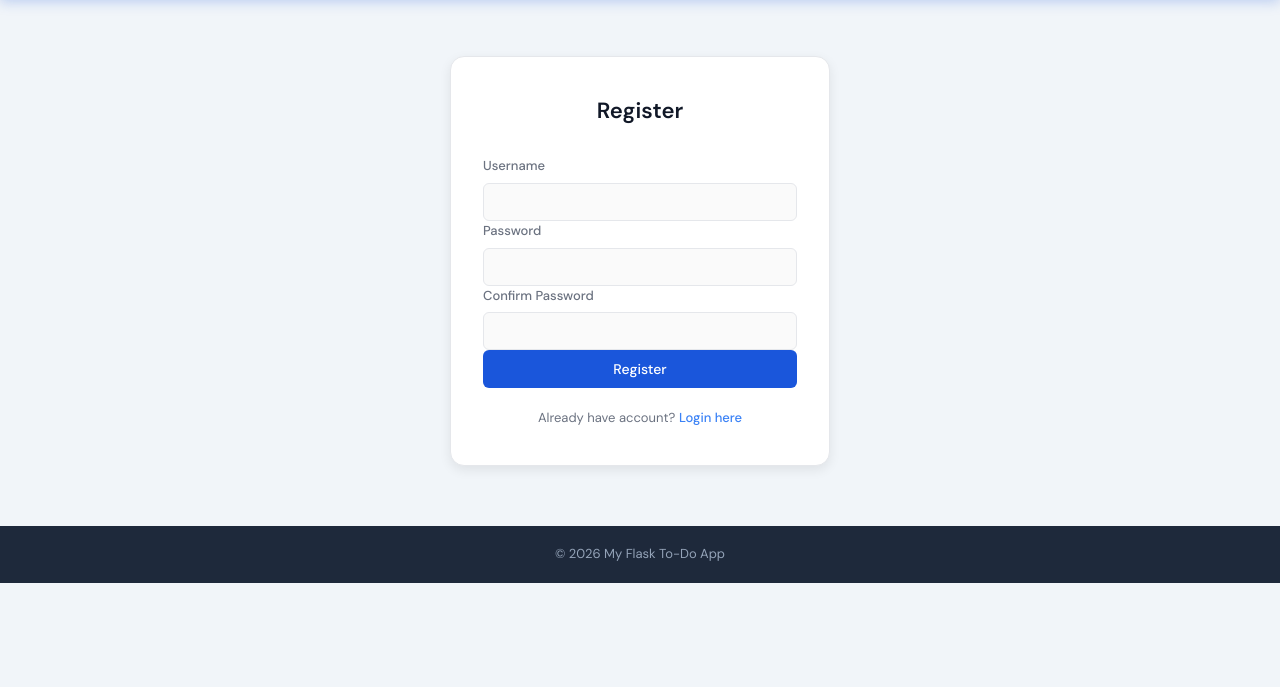
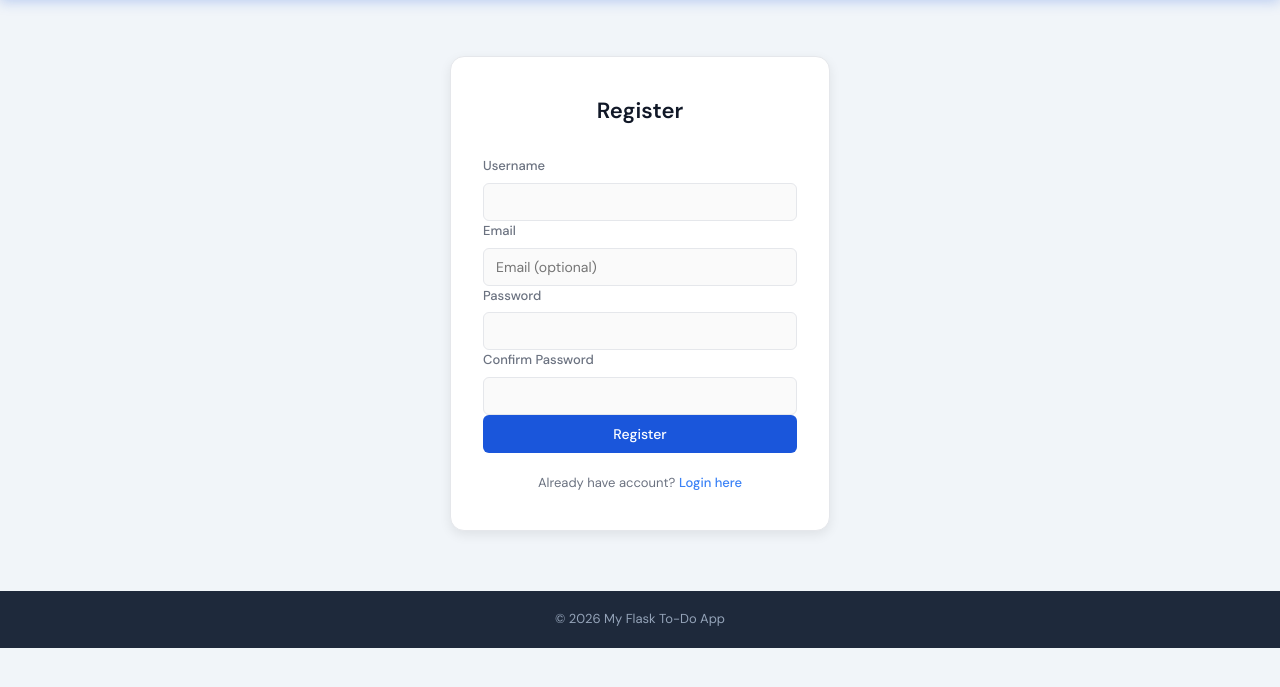
Before and after one commit to vishalrajput74/flask-todo-app, a Flask app: page /register in a window 1280 px wide. Shown: the part 65-752 px from the top of the page. Run offline with Flask 3, Linux system fonts and the light colour scheme; parts of the project's set-up code (start-up, migrations or seed data) failed here and were passed over.

Commit message:
add email field to user model and register form

```diff
--- a/app/forms.py
+++ b/app/forms.py
@@ -3,7 +3,7 @@ from datetime import date
 from flask_wtf import FlaskForm
 from wtforms import StringField, PasswordField, SubmitField
 from wtforms.fields import DateField
-from wtforms.validators import DataRequired, Length, EqualTo, ValidationError,Optional
+from wtforms.validators import DataRequired, Length, EqualTo, ValidationError,Optional,Email
 from app.models import User
 from wtforms import BooleanField
 
@@ -24,6 +24,10 @@ class RegisterForm(FlaskForm):
         DataRequired(),
         Length(min=3, max=20)
     ])
+    email = StringField('Email', validators=[
+        Optional(),
+        Email(message='Valid email daalo')
+        ])
     password = PasswordField('Password', validators=[
         DataRequired(),
         Length(min=6)
--- a/app/models.py
+++ b/app/models.py
@@ -6,6 +6,7 @@ class User(db.Model):
     id = db.Column(db.Integer, primary_key=True)
     username = db.Column(db.String(100), unique=True, nullable=False)
     password = db.Column(db.String(255), nullable=False)
+    email = db.Column(db.String(120), unique=True, nullable=True)
 
     # relation
     tasks = db.relationship('Task', backref='user', lazy=True)
--- a/app/routes/auth.py
+++ b/app/routes/auth.py
@@ -62,7 +62,8 @@ def register():
         # Create new user
         new_user = User(
             username=form.username.data,
-            password=hashed_password
+            password=hashed_password,
+            email=form.email.data or None
 
             # password=form.password.data
         )
--- a/app/templates/register.html
+++ b/app/templates/register.html
@@ -19,6 +19,17 @@
         </span>
       {% endif %}
     </div>
+    <div>
+  {{ form.email.label }}
+  {{ form.email(class="form-control", placeholder="Email (optional)") }}
+  {% if form.email.errors %}
+    <span class="error">
+      {% for error in form.email.errors %}
+        {{ error }}
+      {% endfor %}
+    </span>
+  {% endif %}
+</div>
 
     <div>
       {{ form.password.label }}
--- a/requirements.txt
+++ b/requirements.txt
@@ -2,12 +2,15 @@ alembic==1.18.4
 blinker==1.9.0
 click==8.3.2
 colorama==0.4.6
+dnspython==2.8.0
+email-validator==2.3.0
 Flask==3.1.3
 Flask-Migrate==4.1.0
 Flask-SQLAlchemy==3.1.1
 Flask-WTF==1.2.2
 greenlet==3.4.0
 gunicorn==26.0.0
+idna==3.16
 iniconfig==2.3.0
 itsdangerous==2.2.0
 Jinja2==3.1.6
@@ -21,4 +24,3 @@ SQLAlchemy==2.0.49
 typing_extensions==4.15.0
 Werkzeug==3.1.8
 WTForms==3.2.1
-psycopg2-binary
```
Also changed, not shown: migrations/versions/2c08e4b2f76e_add_email_to_user.py (added, +34 -0 lines).
